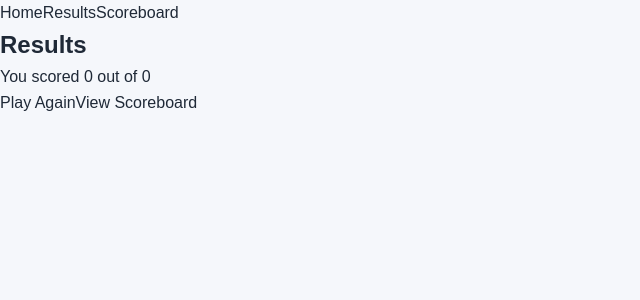
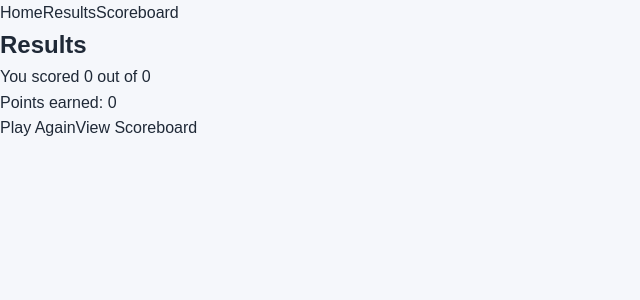
Before and after one commit to Eddie-Njeru1/CAPSTONE-Mod6-General-Trivia-App, a React (Vite) app: page /results in a window 1280 px wide. Shown: the top 300 px of the page, without its empty margins (0-640 px from the left). Built offline with nearby package versions, Linux system fonts and the light colour scheme.

Commit message:
feat: connect ResultsPage to real ScoreContext via useScore

```diff
--- a/src/pages/ResultsPage.jsx
+++ b/src/pages/ResultsPage.jsx
@@ -1,9 +1,8 @@
 import { Link } from 'react-router-dom'
+import { useScore } from '../context/useScore'
 
 function ResultsPage() {
-  // Placeholder values — will be replaced with real data from ScoreContext (Austin's file)
-  const score = 0
-  const totalQuestions = 0
+  const { score, totalQuestions, points } = useScore()
 
   return (
     <section>
@@ -11,6 +10,7 @@ function ResultsPage() {
       <p>
         You scored {score} out of {totalQuestions}
       </p>
+      <p>Points earned: {points}</p>
 
       <div>
         <Link to="/">Play Again</Link>
```
